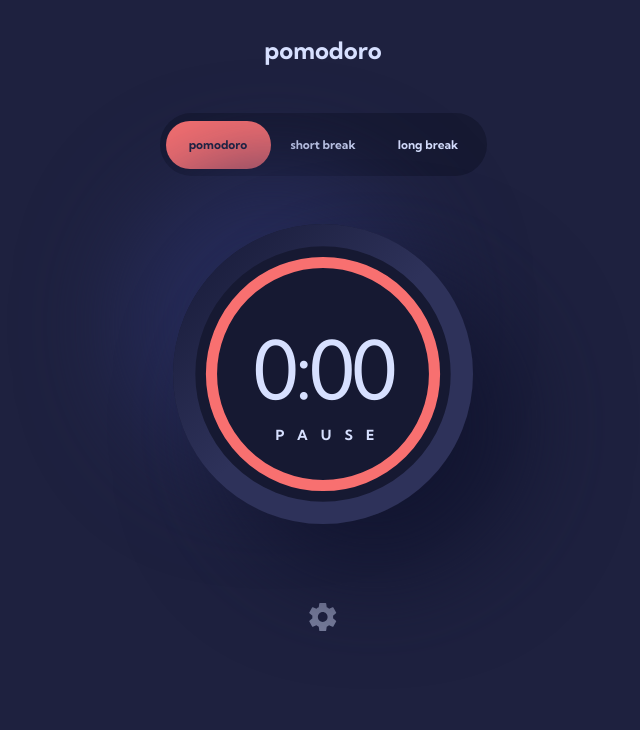
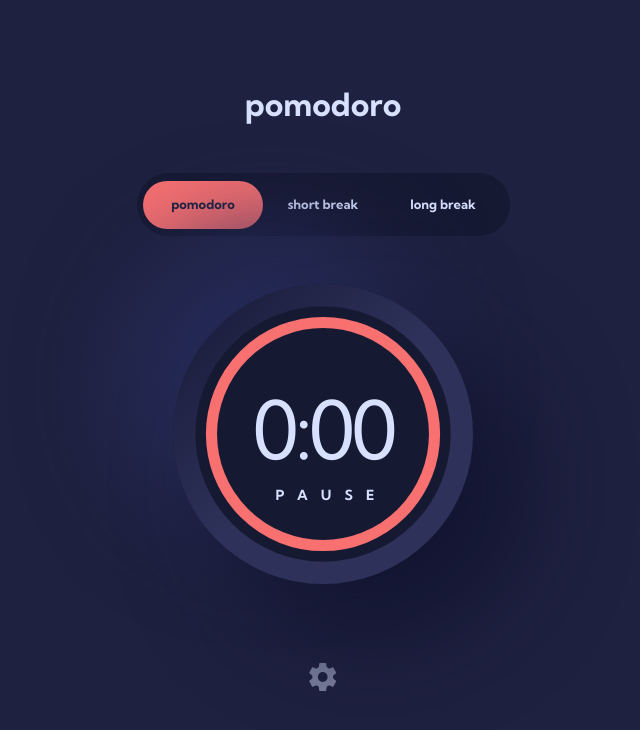
Before and after one commit to GIGAKLIBADZE/pomodoro-app, a React (Vite) app: page /pomodoro in a window 1280 px wide. Shown: the top 730 px of the page, without its empty margins (317-957 px from the left). Built offline with nearby package versions, Linux system fonts and the light colour scheme.

Commit message:
add md breakpoint styles for HeaderAndMenu.tsx file

```diff
--- a/src/components/HeaderAndMenu.tsx
+++ b/src/components/HeaderAndMenu.tsx
@@ -7,7 +7,7 @@ const HeaderAndMenu: React.FC = () => {
 
   return (
     <div className={`text-white `}>
-      <h1 className="text-[2.4rem] font-bold leading-normal text-center text-[#d7e0ff] pt-[3.2rem]">
+      <h1 className="text-[2.4rem] font-bold leading-normal text-center text-[#d7e0ff] pt-[3.2rem] md:pt-[8rem] md:text-[3.2rem]">
         pomodoro
       </h1>
       <div className="menu">
--- a/src/components/ShowTimer.tsx
+++ b/src/components/ShowTimer.tsx
@@ -100,18 +100,23 @@ const ShowTimer: React.FC<{ apply: boolean }> = ({ apply }) => {
   };
 
   function togglePause() {
+    if (timeLeft > 0) {
       timerDispatch({
         type: "togglePause",
       });
+    }
 
-    if (pause === true) {
+    if (pause === true && timeLeft > 0) {
+      // if (shortTimeLeft > 0) {
       timerDispatch({
         type: "pauseShortTime",
       });
+      // } else if (shortTimeLeft <= 0 && longTimeLeft > 0) {
       timerDispatch({
         type: "pauseLongTime",
       });
-    } else {
+      // }
+    } else if (pause === false && timeLeft > 0) {
       timerDispatch({
         type: "continueShortTime",
       });
@@ -122,21 +127,21 @@ const ShowTimer: React.FC<{ apply: boolean }> = ({ apply }) => {
   }
 
   function toggleShortPause() {
-    if (apply === true) {
+    if (shortTimeLeft > 0) {
       timerDispatch({
         type: "toggleShortPause",
       });
     }
 
     if (shortPause === true && shortTimeLeft > 0) {
-      if (apply === true) {
+      // if (apply === true) {
       timerDispatch({
         type: "pausePomodoro",
       });
       timerDispatch({
         type: "pauseLongTime",
       });
-      }
+      // }
     } else {
       timerDispatch({
         type: "continuePomodoro",
@@ -145,22 +150,22 @@ const ShowTimer: React.FC<{ apply: boolean }> = ({ apply }) => {
   }
 
   function toggleLongPause() {
-    if (apply === true) {
+    if (longTimeLeft > 0) {
       timerDispatch({
         type: "toggleLongPause",
       });
     }
 
     if (longPause === true && longTimeLeft > 0) {
-      if (apply === true) {
+      // if (apply === true) {
       timerDispatch({
         type: "pausePomodoro",
       });
       timerDispatch({
         type: "pauseShortTime",
       });
-      }
-    } else {
+      // }
+    } else if (longPause === false && longTimeLeft > 0) {
       timerDispatch({
         type: "continuePomodoro",
       });
@@ -173,6 +178,11 @@ const ShowTimer: React.FC<{ apply: boolean }> = ({ apply }) => {
     });
   }
 
+  // if (timeLeft === 0) {
+  //   setShortTimeLeft(0);
+  //   setLongTimeLeft(0);
+  // }
+
   return (
     <div
       className={`w-[30rem] h-[30rem] rounded-[50%] bg-[#161932] m-auto mt-[4.8rem] relative`}
@@ -184,11 +194,11 @@ const ShowTimer: React.FC<{ apply: boolean }> = ({ apply }) => {
           borderRadius: "50%",
         }}
         onClick={
-          mode === "pomodoro" && apply === true
+          mode === "pomodoro"
             ? togglePause
-            : mode === "short" && apply === true
+            : mode === "short"
             ? toggleShortPause
-            : mode === "long" && apply === true
+            : mode === "long"
             ? toggleLongPause
             : undefined
         }
--- a/src/index.css
+++ b/src/index.css
@@ -22,16 +22,16 @@ body {
 
 @layer components {
     .menu-button {
-        @apply w-[10.5rem] h-[4.8rem] rounded-[26.5px]
+        @apply w-[10.5rem] h-[4.8rem] rounded-[26.5px] md:w-[12rem]
     }
 
     .menu-text {
-        @apply font-[KumbhSans] text-[1.2rem] font-bold leading-normal
+        @apply font-[KumbhSans] text-[1.2rem] font-bold leading-normal md:text-[1.3rem]
     }
 
     .menu {
         @apply w-[32.7rem] h-[6.3rem] pt-[0.8rem] pb-[0.7rem] rounded-[31.5px] bg-[#161932] m-auto
-        mt-[4.5rem] flex justify-center
+        mt-[4.5rem] flex justify-center md:w-[37.3rem]
     }
 
     .line {
```
Lines whose indentation alone changed are shown as unchanged.
